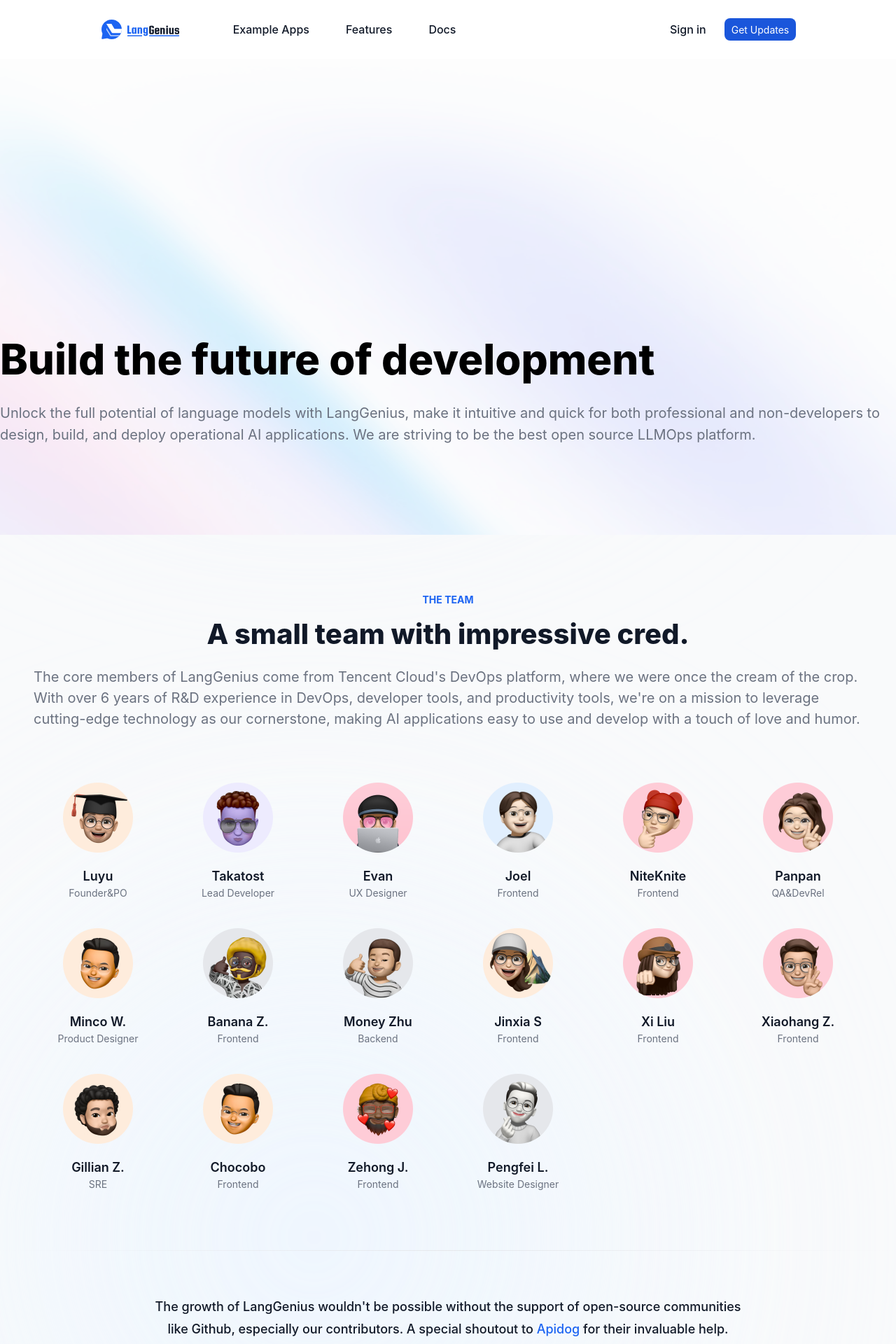
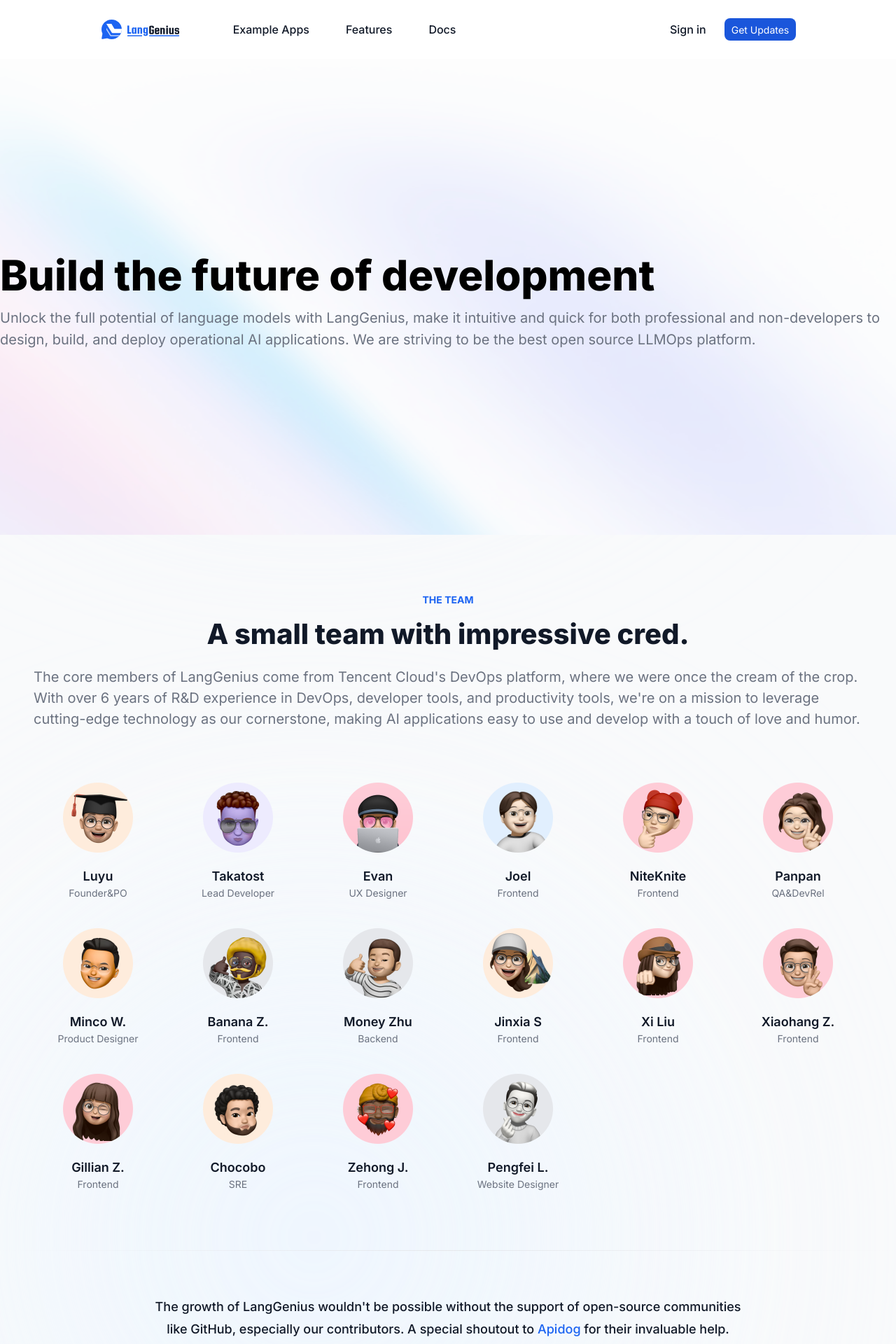
Before and after one commit to langgenius/langgenius.github.io, a React (Create React App) app: page /about in a window 1280 px wide. Shown: the top 1920 px of the page at 70% size. Built offline with nearby package versions, Linux system fonts and the light colour scheme.

Commit message:
fix: correct avatar and add fonts

```diff
--- a/public/index.html
+++ b/public/index.html
@@ -3,6 +3,7 @@
   <head>
     <meta charset="utf-8" />
     <link rel="icon" href="%PUBLIC_URL%/favicon.ico" />
+    <link rel="stylesheet" href="https://fonts.googleapis.com/css?family=Inter:400,500,600,700,800">
     <meta name="viewport" content="width=device-width, initial-scale=1" />
     <meta name="theme-color" content="#000000" />
     <meta
--- a/src/pages/creators/index.module.css
+++ b/src/pages/creators/index.module.css
@@ -19,8 +19,6 @@
 }
 
 .h2 {
-  margin-top: 255px;
-  margin-bottom: 16px;
   text-align: start;
   font-family: 'Inter';
   font-style: normal;
--- a/src/pages/creators/index.tsx
+++ b/src/pages/creators/index.tsx
@@ -68,13 +68,13 @@ const Creators = () => {
                 <div className={s.name}>Xiaohang Z.</div>
                 <div className={s.role}>Frontend</div>
               </div>
+              <div className={cn(s.profile, s.gillian)}>
+                <div className={s.name}>Gillian Z.</div>
+                <div className={s.role}>Frontend</div>
+              </div>
               <div className={cn(s.profile, s.chocobo)}>
-                <div className={s.name}>Gillian Z.</div>
+                <div className={s.name}>Chocobo</div>
                 <div className={s.role}>SRE</div>
-              </div>
-              <div className={cn(s.profile, s.minco)}>
-                <div className={s.name}>Chocobo</div>
-                <div className={s.role}>Frontend</div>
               </div>
               <div className={cn(s.profile, s.zehong)}>
                 <div className={s.name}>Zehong J.</div>
@@ -90,7 +90,7 @@ const Creators = () => {
               </div> */}
             </div>
             <div className={s.line}></div>
-            <div className={s.thanks}>The growth of LangGenius wouldn't be possible without the support of open-source communities like Github, especially our contributors. A special shoutout to <a className={s.link} target="_blank" rel="noreferrer" href="https://www.apidog.com">Apidog</a> for their invaluable help.</div>
+            <div className={s.thanks}>The growth of LangGenius wouldn't be possible without the support of open-source communities like GitHub, especially our contributors. A special shoutout to <a className={s.link} target="_blank" rel="noreferrer" href="https://www.apidog.com">Apidog</a> for their invaluable help.</div>
           </div>
         </div>
         <div className={s.sectionThree}>
@@ -143,7 +143,7 @@ const Creators = () => {
                 <div className={s.extraLinks}>
                   <div className={s.linkItem}>
                     <div className={s.logoGithub}/>
-                    <a className={s.extraLink} target="_blank" rel="noreferrer" href="https://github.com/langgenius">Github</a>
+                    <a className={s.extraLink} target="_blank" rel="noreferrer" href="https://github.com/langgenius">GitHub</a>
                   </div>
                   <div className={s.linkItem}>
                     <div className={s.logoDiscord}/>
```
